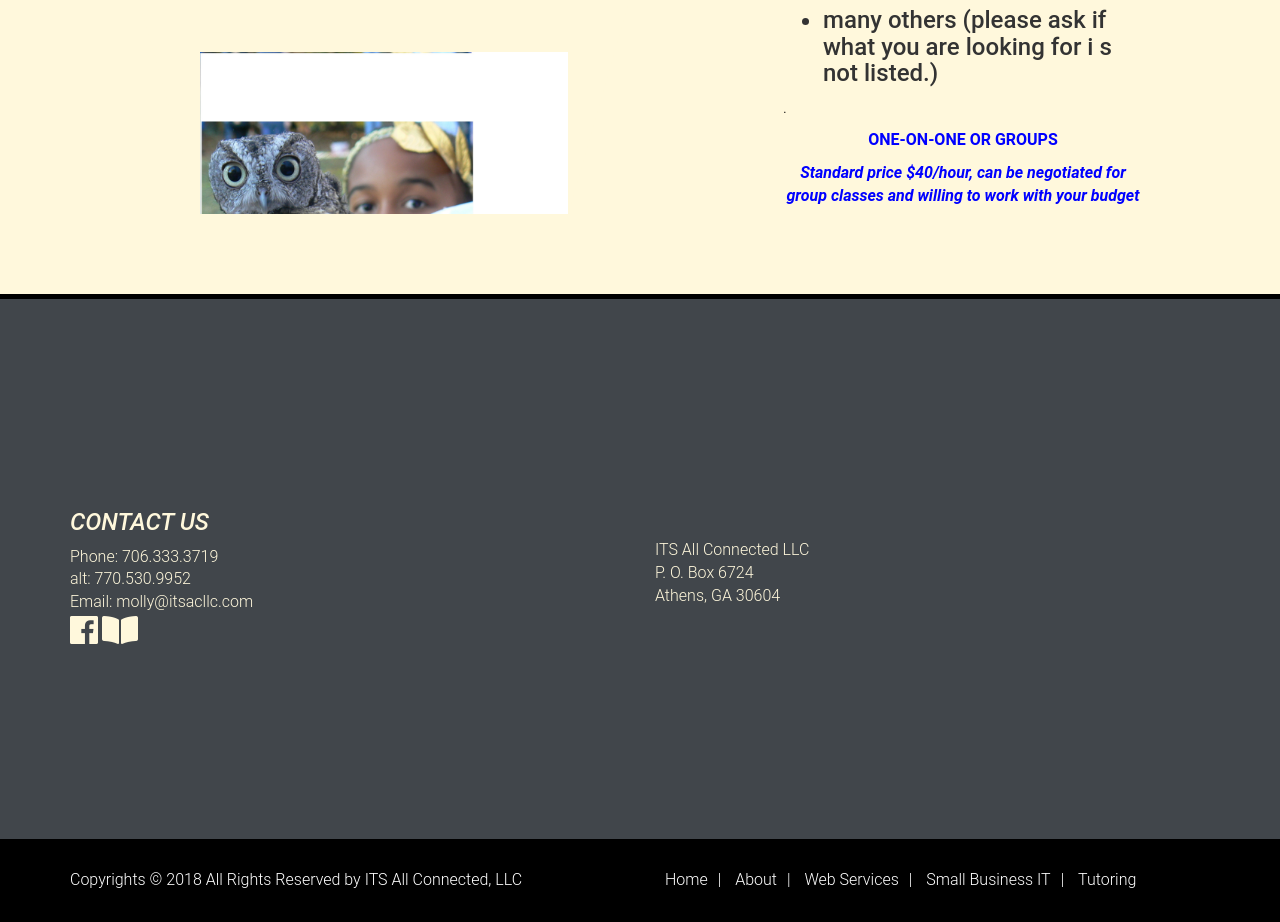
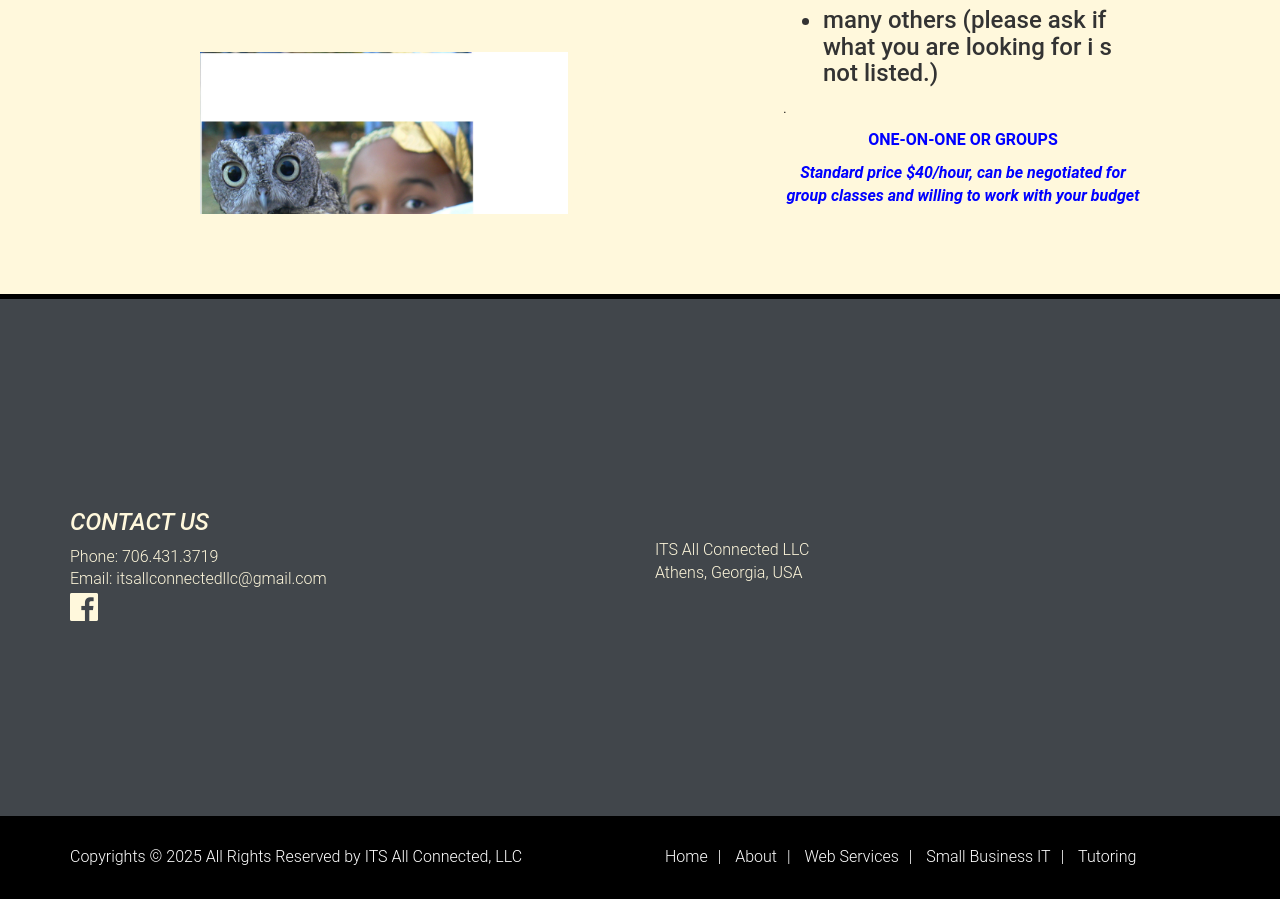
Before and after one commit to molzami/itsallconnected, a plain HTML site: page index.html in a window 1280 px wide. Shown: the part 4129-5051 px from the top of the page. After the commit the page ends 5028 px from the top, so only its background shows below. Drawn offline with nearby package versions, Linux system fonts and the light colour scheme.

Commit message:
updated contact info

```diff
--- a/index.html
+++ b/index.html
@@ -312,11 +312,9 @@
 								<div id="phone-fax-email">
 									<h3>Contact Us</h3>
 									<p>
-										Phone:<span> 706.333.3719 </span> <br>
-										alt:<span> 770.530.9952 </span> <br>
-										Email:<span> molly@itsacllc.com </span> <br>
+										Phone:<span> 706.431.3719 </span> <br>
+										Email:<span> itsallconnectedllc@gmail.com </span> <br>
 										<span><a target="_blank" href="https://www.facebook.com/ITS-All-Connected-Athens-2135329540074250"><i class="fab fa-facebook fa-2x"></i></a></span>
-										<span><a target="_blank" href="http://www.varsitytutors.com/tutors/878572534"><i class="fas fa-book-open fa-2x"></i></a></span>
 									</p>
 								</div>
 							</div>
@@ -334,8 +332,7 @@
 							<div id="address">
 									<p>
 										<span> ITS All Connected LLC</span><br>
-										<span> P. O. Box 6724 </span> <br>
-										<span> Athens, GA 30604 </span> <br>
+										<span> Athens, Georgia, USA </span> <br>
 
 									</p>
 								</div>
@@ -361,7 +358,7 @@
 				<div class="row">
 					<div class="col-md-6">
 						<div id="footer-copyrights">
-							<p>Copyrights &copy; 2018 All Rights Reserved by ITS All Connected, LLC </p>
+							<p>Copyrights &copy; 2025 All Rights Reserved by ITS All Connected, LLC </p>
 						</div>
 					</div>
 					<div class="col-md-6">
```
